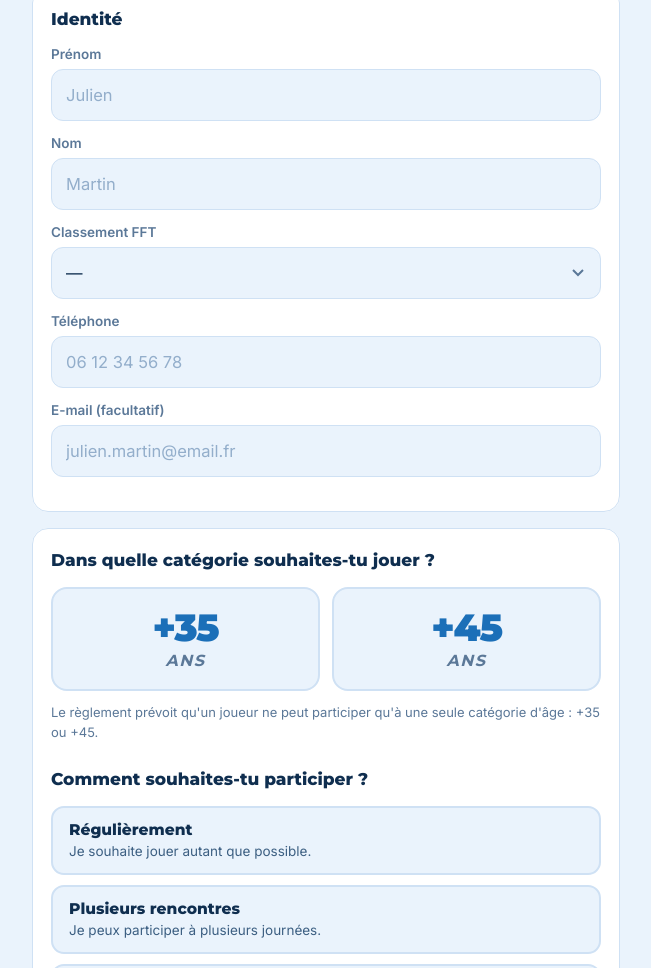
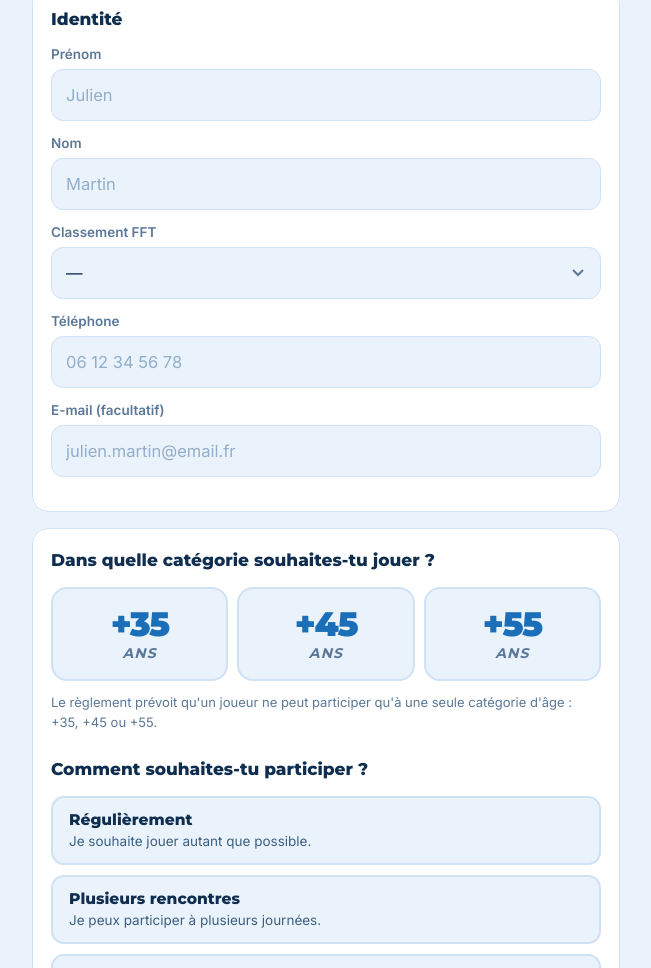
Before and after one commit to brunoperi01-arch/TCPM, a plain HTML site: page index.html in a window 1280 px wide. Shown: the part 1409-2377 px from the top of the page, without its empty margins (314-965 px from the left). Drawn offline with Linux system fonts and the light colour scheme; a web font is replaced by a local one.

Commit message:
Update index.html

```diff
--- a/index.html
+++ b/index.html
@@ -5,9 +5,9 @@
 <meta name="viewport" content="width=device-width, initial-scale=1, viewport-fit=cover">
 <meta name="theme-color" content="#EAF3FC">
 <title>Championnat Seniors+ 2026 — TC Pennes-Mirabeau</title>
-<meta name="description" content="Inscris-toi aux equipes +35 et +45 du TC Pennes-Mirabeau pour la saison 2026. Reponse en moins d'une minute.">
+<meta name="description" content="Inscris-toi aux equipes +35, +45 et +55 du TC Pennes-Mirabeau pour la saison 2026. Reponse en moins d'une minute.">
 <meta property="og:title" content="Championnat Seniors+ 2026 — TC Pennes-Mirabeau">
-<meta property="og:description" content="Envie de defendre les couleurs du TCPM ? Dis-nous en 1 minute si tu veux jouer en +35 ou +45.">
+<meta property="og:description" content="Envie de defendre les couleurs du TCPM ? Dis-nous en 1 minute si tu veux jouer en +35, +45 ou +55.">
 <meta property="og:type" content="website">
 <meta property="og:image" content="logo-tcpm.jpg">
 <link rel="preconnect" href="https://fonts.googleapis.com">
@@ -124,12 +124,14 @@ textarea{padding:14px;min-height:110px;line-height:1.5;resize:vertical}
 .row2>*{min-width:0}
 .count{text-align:right;font-size:12.5px;color:var(--muted);margin-top:6px}
 
-.big{min-height:104px;border-radius:16px;border:2px solid var(--line);background:var(--sky);
+.cats{display:grid;grid-template-columns:repeat(3,1fr);gap:9px;min-width:0}
+.cats>*{min-width:0}
+.big{min-height:94px;border-radius:16px;border:2px solid var(--line);background:var(--sky);
      color:var(--ink);display:flex;flex-direction:column;align-items:center;justify-content:center}
-.big .n{font-family:var(--display);font-weight:900;font-size:38px;line-height:1;
-        letter-spacing:-.03em;color:var(--blue)}
-.big .u{font-family:var(--sport);font-style:italic;font-weight:700;font-size:16px;
-        letter-spacing:.1em;text-transform:uppercase;margin-top:4px;color:var(--muted)}
+.big .n{font-family:var(--display);font-weight:900;font-size:clamp(26px,8vw,34px);line-height:1;
+        letter-spacing:-.04em;color:var(--blue)}
+.big .u{font-family:var(--sport);font-style:italic;font-weight:700;font-size:14px;
+        letter-spacing:.08em;text-transform:uppercase;margin-top:3px;color:var(--muted)}
 .big[aria-pressed="true"]{background:var(--blue);border-color:var(--blue);color:#fff;
         box-shadow:0 8px 20px rgba(27,111,184,.3)}
 .big[aria-pressed="true"] .n{color:#fff}
@@ -233,7 +235,7 @@ footer .c{font-size:12.5px;color:var(--muted);line-height:1.6}
       <div class="eyebrow">Championnat</div>
       <h1>Seniors<span class="plus">+</span><span class="yr">2026</span></h1>
       <p class="hook">Envie de défendre les couleurs du TCPM ?</p>
-      <p class="sub">Nous préparons actuellement nos équipes <b>+35</b> et <b>+45</b> pour la saison 2026. Indique-nous en quelques secondes si tu souhaites participer.</p>
+      <p class="sub">Nous préparons actuellement nos équipes <b>+35</b>, <b>+45</b> et <b>+55</b> pour la saison 2026. Indique-nous en quelques secondes si tu souhaites participer.</p>
       <a class="cta" href="#form">Je m'inscris</a>
       <div class="heronote">⏱ Réponse en moins d'une minute</div>
     </div>
@@ -246,7 +248,7 @@ footer .c{font-size:12.5px;color:var(--muted);line-height:1.6}
 
   <section>
     <div class="cards">
-      <div class="info"><div class="k">+35 ou +45</div><div class="t">Une seule catégorie</div><div class="d">Un joueur ne peut être inscrit et jouer que dans une seule catégorie d'âge.</div></div>
+      <div class="info"><div class="k">+35, +45 ou +55</div><div class="t">Une seule catégorie</div><div class="d">Un joueur ne peut être inscrit et jouer que dans une seule catégorie d'âge.</div></div>
       <div class="info"><div class="k">5 journées</div><div class="t">Le dimanche matin</div><div class="d">Les rencontres se jouent principalement le dimanche matin.</div></div>
       <div class="info"><div class="k">Esprit équipe</div><div class="t">À ton rythme</div><div class="d">Chaque joueur peut indiquer s'il souhaite jouer régulièrement ou seulement ponctuellement.</div></div>
     </div>
@@ -286,11 +288,12 @@ footer .c{font-size:12.5px;color:var(--muted);line-height:1.6}
 
     <fieldset id="fs1">
       <div class="q">Dans quelle catégorie souhaites-tu jouer ?</div>
-      <div class="row2">
+      <div class="cats">
         <button type="button" class="big" data-cat="35" aria-pressed="false"><span class="n">+35</span><span class="u">ans</span></button>
         <button type="button" class="big" data-cat="45" aria-pressed="false"><span class="n">+45</span><span class="u">ans</span></button>
+        <button type="button" class="big" data-cat="55" aria-pressed="false"><span class="n">+55</span><span class="u">ans</span></button>
       </div>
-      <p class="rule">Le règlement prévoit qu'un joueur ne peut participer qu'à une seule catégorie d'âge : +35 ou +45.</p>
+      <p class="rule">Le règlement prévoit qu'un joueur ne peut participer qu'à une seule catégorie d'âge : +35, +45 ou +55.</p>
       <div style="margin-top:26px">
         <div class="q">Comment souhaites-tu participer ?</div>
         <div class="stack">
@@ -392,8 +395,8 @@ var DATES = [
   {id:"2026-11-15", c:"15 nov."}, {id:"2026-11-29", c:"29 nov."},
   {id:"2026-12-06", c:"6 dec."},  {id:"2026-12-13", c:"13 dec."}
 ];
-var CLASSEMENTS = ["NC","40","30/5","30/4","30/3","30/2","30/1","30","15/5","15/4","15/3","15/2","15/1","15",
-  "5/6","5/5","5/4","5/3","5/2","5/1","5","4/6","4/5","4/4","4/3","4/2","4/1","4","3/6 et mieux"];
+var CLASSEMENTS = ["NC","40","30/5","30/4","30/3","30/2","30/1","30",
+  "15/5","15/4","15/3","15/2","15/1","15","5/6","4/6","3/6","2/6","1/6","0"];
 var PART = {reguliere:"Régulièrement", plusieurs:"Plusieurs rencontres",
             ponctuelle:"Ponctuellement", remplacant:"Comme remplaçant(e)"};
 
```
